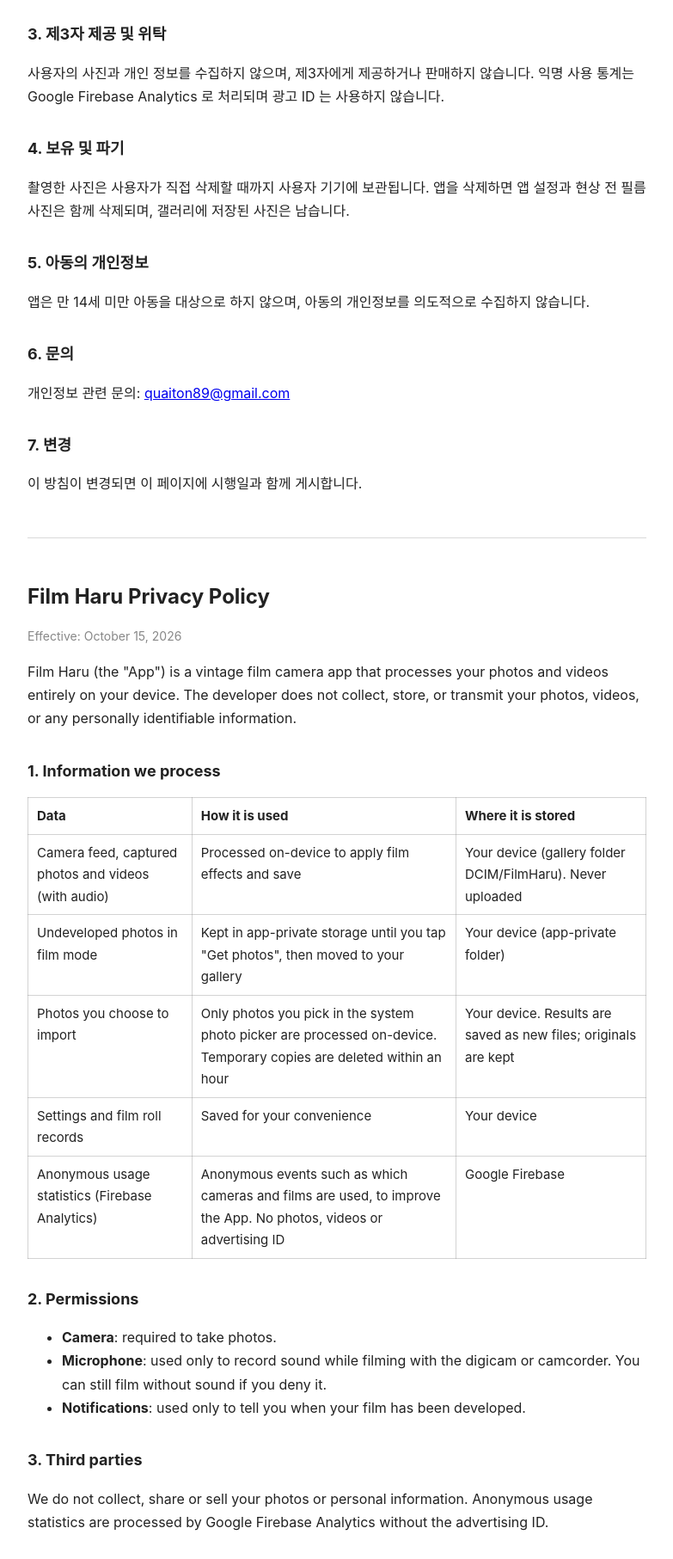
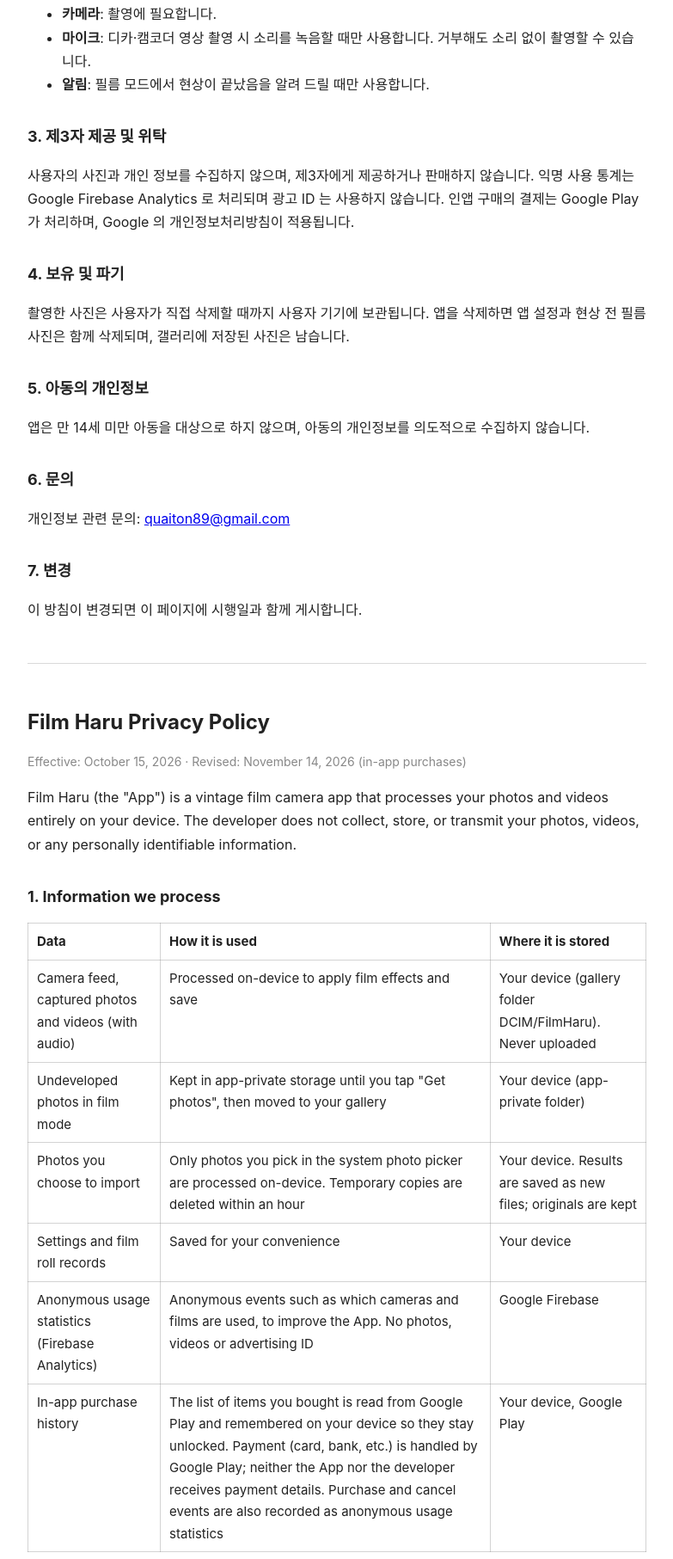
Before and after one commit to quaiton89/quaiton89.github.io, a plain HTML site: page filmharu/privacy/index.html in a window 1280 px wide. Shown: the part 983-2796 px from the top of the page at 86% size, without its empty margins (248-1031 px from the left). Drawn offline with Linux system fonts and the light colour scheme.

Commit message:
필름하루 개인정보: 인앱 구매 항목 추가 (1.3.0)
Co-Authored-By: Claude Opus 5.5 <noreply@anthropic.com>

```diff
--- a/filmharu/privacy/index.html
+++ b/filmharu/privacy/index.html
@@ -20,7 +20,7 @@
 <body>
 
 <h1>필름하루 개인정보처리방침</h1>
-<p class="meta">시행일: 2026년 10월 15일</p>
+<p class="meta">시행일: 2026년 10월 15일 · 개정: 2026년 11월 14일(인앱 구매)</p>
 <div class="lang">English version below. · 日本語・中文のお問い合わせは英語または韓国語でお願いします。</div>
 
 <p>필름하루(이하 "앱")은 사진과 영상을 기기 안에서만 처리하는 빈티지 필름 카메라 앱입니다. 개발자는 사용자의 사진, 영상, 개인 식별 정보를 수집하거나 외부로 전송하지 않습니다.</p>
@@ -33,6 +33,7 @@
   <tr><td>사용자가 직접 고른 사진(불러오기)</td><td>시스템 사진 선택기로 고른 사진만 기기 안에서 처리. 작업용 임시 복사본은 1시간 안에 자동 삭제</td><td>사용자 기기. 결과는 새 파일로 저장(원본 유지)</td></tr>
   <tr><td>앱 설정·필름 롤 기록</td><td>사용자 편의를 위해 기기 안에 저장</td><td>사용자 기기</td></tr>
   <tr><td>익명 사용 통계(Firebase Analytics)</td><td>어떤 카메라·필름이 많이 쓰이는지 등 앱 개선을 위한 익명 이벤트. 사진·영상·광고 ID 는 포함하지 않음</td><td>Google Firebase</td></tr>
+  <tr><td>인앱 구매 내역</td><td>산 상품을 열어 주기 위해 Google Play 에서 구매 목록을 받아 기기에 기억. 결제(카드·계좌 등)는 Google Play 가 처리하며 앱과 개발자는 결제 정보를 받지 않음. 구매·취소 여부는 익명 사용 통계로도 기록</td><td>사용자 기기, Google Play</td></tr>
 </table>
 
 <h2>2. 앱 권한</h2>
@@ -43,7 +44,7 @@
 </ul>
 
 <h2>3. 제3자 제공 및 위탁</h2>
-<p>사용자의 사진과 개인 정보를 수집하지 않으며, 제3자에게 제공하거나 판매하지 않습니다. 익명 사용 통계는 Google Firebase Analytics 로 처리되며 광고 ID 는 사용하지 않습니다.</p>
+<p>사용자의 사진과 개인 정보를 수집하지 않으며, 제3자에게 제공하거나 판매하지 않습니다. 익명 사용 통계는 Google Firebase Analytics 로 처리되며 광고 ID 는 사용하지 않습니다. 인앱 구매의 결제는 Google Play 가 처리하며, Google 의 개인정보처리방침이 적용됩니다.</p>
 
 <h2>4. 보유 및 파기</h2>
 <p>촬영한 사진은 사용자가 직접 삭제할 때까지 사용자 기기에 보관됩니다. 앱을 삭제하면 앱 설정과 현상 전 필름 사진은 함께 삭제되며, 갤러리에 저장된 사진은 남습니다.</p>
@@ -60,7 +61,7 @@
 <hr>
 
 <h1>Film Haru Privacy Policy</h1>
-<p class="meta">Effective: October 15, 2026</p>
+<p class="meta">Effective: October 15, 2026 · Revised: November 14, 2026 (in-app purchases)</p>
 
 <p>Film Haru (the "App") is a vintage film camera app that processes your photos and videos entirely on your device. The developer does not collect, store, or transmit your photos, videos, or any personally identifiable information.</p>
 
@@ -72,6 +73,7 @@
   <tr><td>Photos you choose to import</td><td>Only photos you pick in the system photo picker are processed on-device. Temporary copies are deleted within an hour</td><td>Your device. Results are saved as new files; originals are kept</td></tr>
   <tr><td>Settings and film roll records</td><td>Saved for your convenience</td><td>Your device</td></tr>
   <tr><td>Anonymous usage statistics (Firebase Analytics)</td><td>Anonymous events such as which cameras and films are used, to improve the App. No photos, videos or advertising ID</td><td>Google Firebase</td></tr>
+  <tr><td>In-app purchase history</td><td>The list of items you bought is read from Google Play and remembered on your device so they stay unlocked. Payment (card, bank, etc.) is handled by Google Play; neither the App nor the developer receives payment details. Purchase and cancel events are also recorded as anonymous usage statistics</td><td>Your device, Google Play</td></tr>
 </table>
 
 <h2>2. Permissions</h2>
@@ -82,7 +84,7 @@
 </ul>
 
 <h2>3. Third parties</h2>
-<p>We do not collect, share or sell your photos or personal information. Anonymous usage statistics are processed by Google Firebase Analytics without the advertising ID.</p>
+<p>We do not collect, share or sell your photos or personal information. Anonymous usage statistics are processed by Google Firebase Analytics without the advertising ID. In-app purchases are processed by Google Play under Google's privacy policy.</p>
 
 <h2>4. Retention</h2>
 <p>Photos stay on your device until you delete them. Uninstalling the App removes its settings and undeveloped film photos; photos saved to your gallery remain.</p>
```
